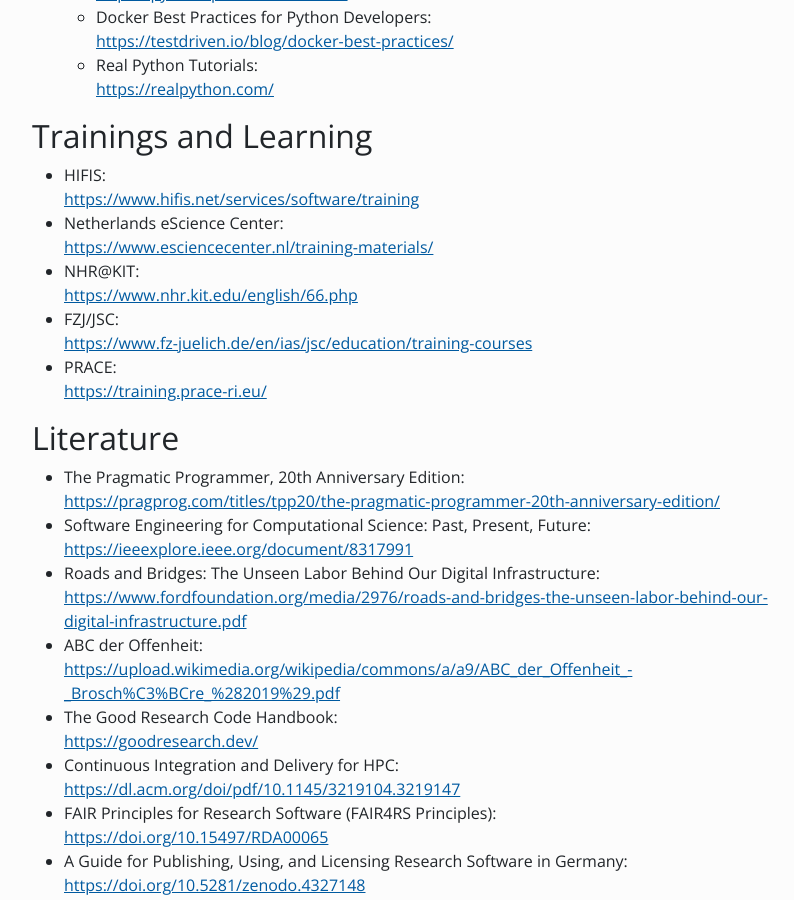
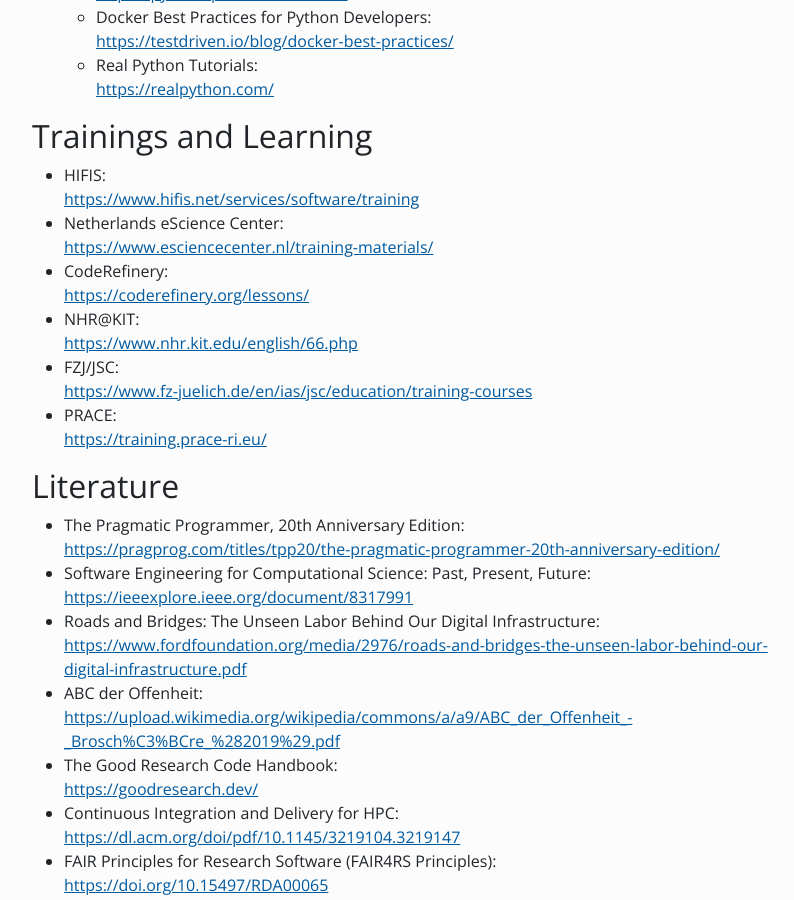
Before and after one commit to Helmholtz-HiRSE/helmholtz-hirse.github.io, a Jekyll site: the page built from resources.md, in a window 1280 px wide and 900 px high, scrolled down 1664 px. Shown: the whole window, without its empty margins (50-844 px from the left). Built offline with Jekyll 4.4.1, drawn with Linux system fonts in a browser that asks for light colours; nearby versions of some CDN libraries.

Commit message:
Update resources.md

```diff
--- a/resources.md
+++ b/resources.md
@@ -48,6 +48,7 @@
 
 * HIFIS: <br> <https://www.hifis.net/services/software/training>
 * Netherlands eScience Center: <br> <https://www.esciencecenter.nl/training-materials/>
+* CodeRefinery: <br> <https://coderefinery.org/lessons/>
 * NHR@KIT: <br> <https://www.nhr.kit.edu/english/66.php>
 * FZJ/JSC: <br> <https://www.fz-juelich.de/en/ias/jsc/education/training-courses>
 * PRACE: <br> <https://training.prace-ri.eu/>
```
